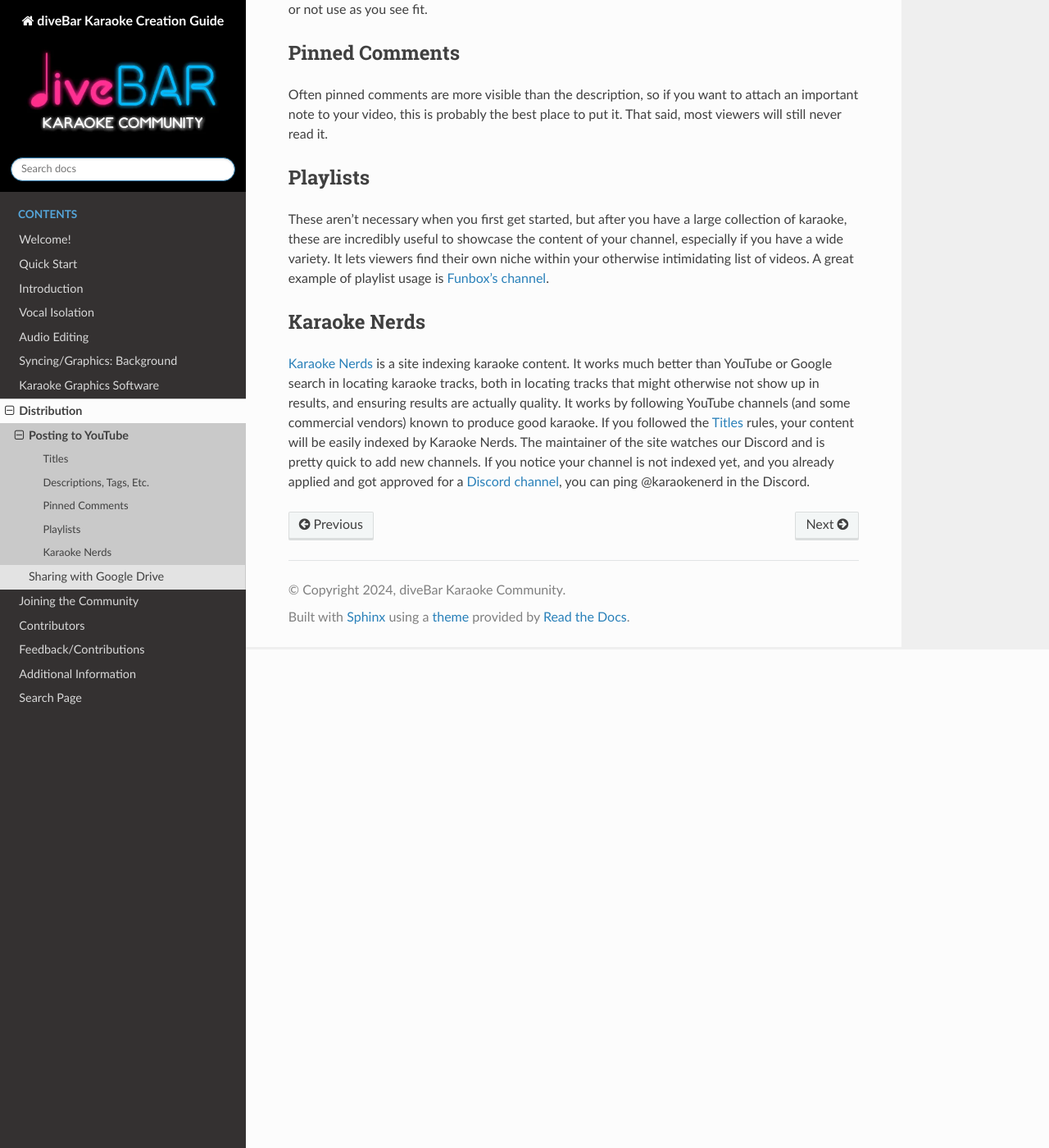
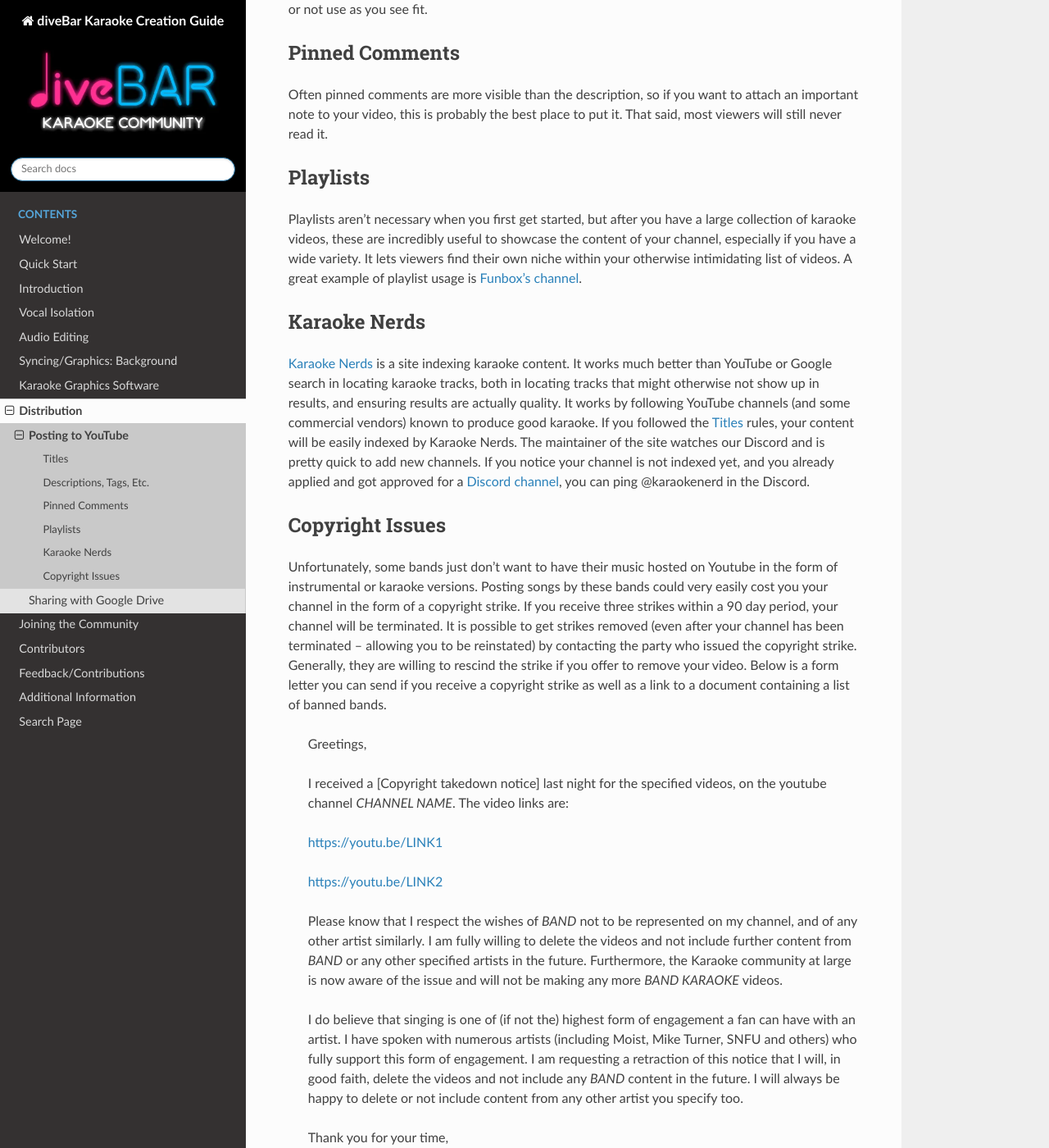
Before and after one commit to diveBarKaraoke/divebar_karaoke_creation_guide, a Sphinx documentation site: the page built from docs/youtube.rst, in a window 1280 px wide and 1400 px high, scrolled down 608 px. Shown: the whole window at 82% size. Built offline with Sphinx 7.4.7 and the Read the Docs theme 2.0.0, drawn with Linux system fonts in a browser that asks for light colours; some of the changed text lies outside the part shown.

Commit message:
Add Banned Bands list and more detail for YouTube and Google Drive

```diff
--- a/docs/additional.rst
+++ b/docs/additional.rst
@@ -7,3 +7,4 @@ This page links to docs not part of the main flow of the guide. You may recogniz
 
    original_audio
    harleys-guide
+   banned_bands
--- a/docs/feedback.rst
+++ b/docs/feedback.rst
@@ -3,7 +3,7 @@ Feedback/Contributions
 
 There's two places you can request an update to the docs.
 
-One is to create an Issue or Pull Request on GitHub, where the source of the project is managed. <INSERT LINK>
+One is to create an Issue or Pull Request `on GitHub <https://github.com/diveBarKaraoke/divebar_karaoke_creation_guide>`_, where the source of the project is managed.
 
 The other is to use this `Google Form <https://forms.gle/EUfW2Q2P2pEVrt9r6>`_ (no login required).
 
--- a/docs/google-drive.rst
+++ b/docs/google-drive.rst
@@ -5,6 +5,8 @@ Why Google Drive?
 -----------------
 
 While any file upload service could be used for sharing files with KJs, most creators currently use Google Drive. There is also a main diveBar Drive link `pinned in #irl-hosting <https://discord.com/channels/918644502128885760/1009524669503778937/1010944162952122408>`_ which links to individual creators' Drives. It's easier to do something like that when we're all using the same system.
+
+Once you have a Google Drive created for your tracks, please link it in the Discord, so we can link it from the main drive.
 
 File Naming
 -----------
--- a/docs/youtube.rst
+++ b/docs/youtube.rst
@@ -25,9 +25,32 @@ Often pinned comments are more visible than the description, so if you want to a
 Playlists
 ---------
 
-These aren't necessary when you first get started, but after you have a large collection of karaoke, these are incredibly useful to showcase the content of your channel, especially if you have a wide variety. It lets viewers find their own niche within your otherwise intimidating list of videos. A great example of playlist usage is `Funbox's channel <https://www.youtube.com/@funboxkaraoke>`_.
+Playlists aren't necessary when you first get started, but after you have a large collection of karaoke videos, these are incredibly useful to showcase the content of your channel, especially if you have a wide variety. It lets viewers find their own niche within your otherwise intimidating list of videos. A great example of playlist usage is `Funbox's channel <https://www.youtube.com/@funboxkaraoke>`_.
 
 Karaoke Nerds
 -------------
 
 `Karaoke Nerds <https://www.karaokenerds.com/>`_ is a site indexing karaoke content. It works much better than YouTube or Google search in locating karaoke tracks, both in locating tracks that might otherwise not show up in results, and ensuring results are actually quality. It works by following YouTube channels (and some commercial vendors) known to produce good karaoke. If you followed the :ref:`youtube:Titles` rules, your content will be easily indexed by Karaoke Nerds. The maintainer of the site watches our Discord and is pretty quick to add new channels. If you notice your channel is not indexed yet, and you already applied and got approved for a :ref:`Discord channel <joining:Requesting a Channel>`, you can ping @karaokenerd in the Discord.
+
+Copyright Issues
+----------------
+
+Unfortunately, some bands just don’t want to have their music hosted on Youtube in the form of instrumental or karaoke versions. Posting songs by these bands could very easily cost you your channel in the form of a copyright strike. If you receive three strikes within a 90 day period, your channel will be terminated. It is possible to get strikes removed (even after your channel has been terminated – allowing you to be reinstated) by contacting the party who issued the copyright strike. Generally, they are willing to rescind the strike if you offer to remove your video. Below is a form letter you can send if you receive a copyright strike as well as a link to a document containing a list of banned bands.
+
+  Greetings,
+
+  I received a [Copyright takedown notice] last night for the specified videos, on the youtube channel *CHANNEL NAME*. The video links are:
+
+  https://youtu.be/LINK1
+
+  https://youtu.be/LINK2
+
+  Please know that I respect the wishes of *BAND* not to be represented on my channel, and of any other artist similarly. I am fully willing to delete the videos and not include further content from *BAND* or any other specified artists in the future. Furthermore, the Karaoke community at large is now aware of the issue and will not be making any more *BAND KARAOKE* videos.
+
+  I do believe that singing is one of (if not the) highest form of engagement a fan can have with an artist. I have spoken with numerous artists (including Moist, Mike Turner, SNFU and others) who fully support this form of engagement. I am requesting a retraction of this notice that I will, in good faith, delete the videos and not include any *BAND* content in the future. I will always be happy to delete or not include content from any other artist you specify too.
+
+  Thank you for your time,
+
+  *YOUR NAME*
+
+Note that we also have a :doc:`list of some of the artists/labels <banned_bands>` that have issued bans and strikes.
```
Also changed, not shown: docs/banned_bands.rst (added, +69 -0 lines).
